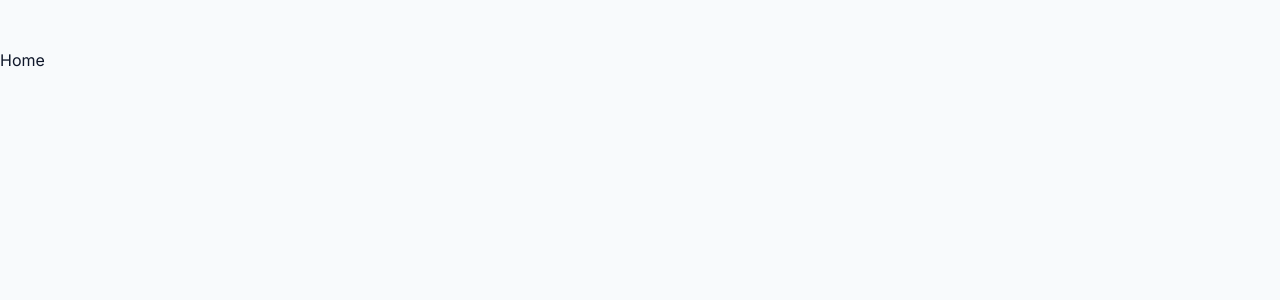
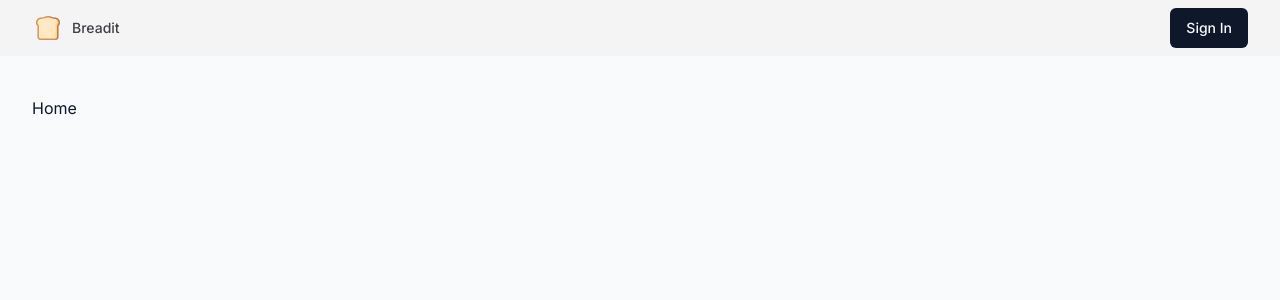
Before and after one commit to LorenzoWynberg/breadit, a Next.js app: page / in a window 1280 px wide. Shown: the top 300 px of the page. Built offline with nearby package versions, Linux system fonts and the light colour scheme.

Commit message:
Added Navbar

```diff
--- a/src/app/layout.tsx
+++ b/src/app/layout.tsx
@@ -1,3 +1,4 @@
+import Navbar from '@/components/Navbar'
 import { cn } from '@/lib/utils'
 import '@/styles/globals.css'
 import { Inter } from 'next/font/google'
@@ -19,7 +20,12 @@ export default function RootLayout({
         'bg-white text-slate-900 antialiased light',
         inter.className
       )}>
-      <body className='min-h-screen pt-12 antialiased bg-slate-50'>{children}</body>
+      <body className='min-h-screen pt-12 antialiased bg-slate-50'>
+        <Navbar />
+        <div className='container h-full pt-12 mx-auto max-w-7xl'>
+          {children}
+        </div>
+      </body>
     </html>
   )
 }
--- /dev/null
+++ b/src/components/Navbar.tsx
@@ -0,0 +1,19 @@
+import Link from "next/link";
+import { Icons } from "./Icons";
+import { buttonVariants } from "./ui/button";
+
+const Navbar = () => {
+    return <div className="fixed top-0 inset-x-0 h-fit bg-zinc-100 border-zinc-300 z-[10] py-2">
+        <div className="container flex items-center justify-between h-full gap-2 mx-auto max-w-7xl">
+            {/* logo */}
+            <Link href="/" className="flex items-center gap-2">
+                <Icons.logo className="w-8 h-8 sm:h-6"/>
+                <p className="hidden text-sm font-medium text-zinc-700 md:block">Breadit</p>
+            </Link>
+            {/* Search Bar */}
+            <Link href="/sign-in" className={buttonVariants()}>Sign In</Link>
+        </div>
+    </div>
+}
+
+export default Navbar;
```
Also changed, not shown: 1 other file (tests, documents, lock files or other folders).
